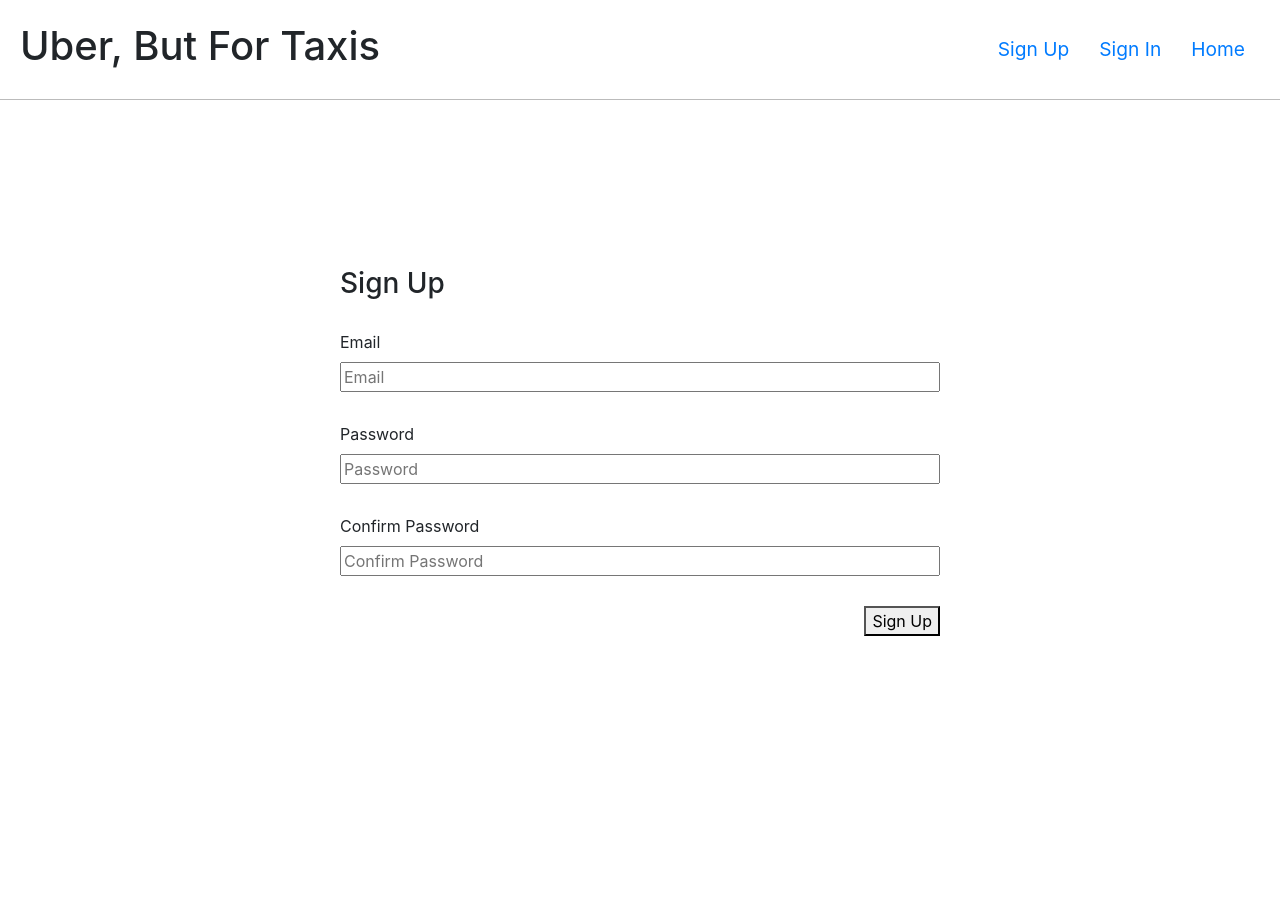
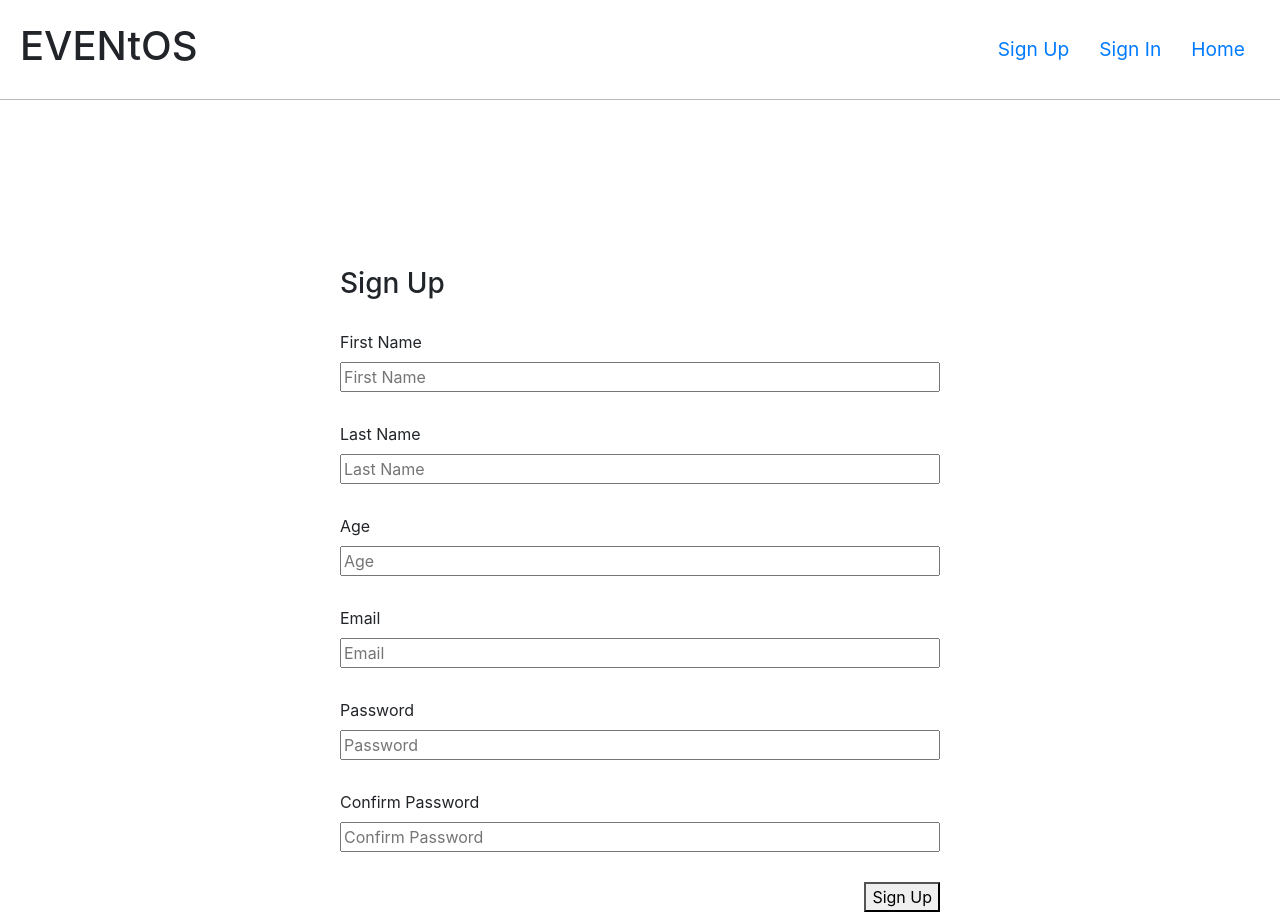
Before and after one commit to MNQ249/Event-frontend, a React app: page /#/sign-up in a window 1280 px wide. Before the commit the page ends 800 px from the top, so only its background shows below. Built offline with nearby package versions, Linux system fonts and the light colour scheme.

Commit message:
1. add sing up firstName,lastName,age 2. change auth firstName,lastName,age 3. add firstName,lastName,age to api (credentials) 4. change name of event to eventos

```diff
--- a/package.json
+++ b/package.json
@@ -19,7 +19,8 @@
     "react-dom": "^16.4.2",
     "react-router-dom": "^4.3.1",
     "resolve": "1.6.0",
-    "url-loader": "0.6.2"
+    "url-loader": "0.6.2",
+    "whatwg-fetch": "^3.0.0"
   },
   "scripts": {
     "start": "node scripts/start.js",
--- a/src/auth/api.js
+++ b/src/auth/api.js
@@ -7,6 +7,9 @@ export const signUp = credentials => {
     url: apiUrl + '/sign-up',
     data: {
       credentials: {
+        firstName:credentials.firstName,
+        lastName:credentials.lastName,
+        age:credentials.age,
         email: credentials.email,
         password: credentials.password,
         password_confirmation: credentials.passwordConfirmation
--- a/src/auth/components/SignUp.js
+++ b/src/auth/components/SignUp.js
@@ -9,6 +9,9 @@ class SignUp extends Component {
     super()
 
     this.state = {
+      firstName:'',
+      lastName:'',
+      age:'',
       email: '',
       password: '',
       passwordConfirmation: ''
@@ -37,11 +40,44 @@ class SignUp extends Component {
   }
 
   render () {
-    const { email, password, passwordConfirmation } = this.state
+    const {firstName,lastName,age, email, password, passwordConfirmation } = this.state
 
     return (
       <form className='auth-form' onSubmit={this.onSignUp}>
         <h3>Sign Up</h3>
+
+
+        <label htmlFor="firstName">First Name</label>
+        <input
+          required
+          name="firstName"
+          value={firstName}
+          type="firstName"
+          placeholder="First Name"
+          onChange={this.handleChange}
+        />
+
+
+<label htmlFor="lastName">Last Name</label>
+        <input
+          required
+          name="lastName"
+          value={lastName}
+          type="lastName"
+          placeholder="Last Name"
+          onChange={this.handleChange}
+        />
+
+
+<label htmlFor="age">Age</label>
+        <input
+          required
+          name="age"
+          value={age}
+          type="age"
+          placeholder="Age"
+          onChange={this.handleChange}
+        />
 
         <label htmlFor="email">Email</label>
         <input
--- a/src/header/Header.js
+++ b/src/header/Header.js
@@ -25,7 +25,7 @@ const alwaysOptions = (
 
 const Header = ({ user }) => (
   <header className="main-header">
-    <h1>Uber, But For Taxis</h1>
+    <h1>EVENtOS</h1>
     <nav>
       { user && <span>Welcome, {user.email}</span>}
       { user ? authenticatedOptions : unauthenticatedOptions }
```
Also changed, not shown: 1 other file (tests, documents, lock files or other folders).
